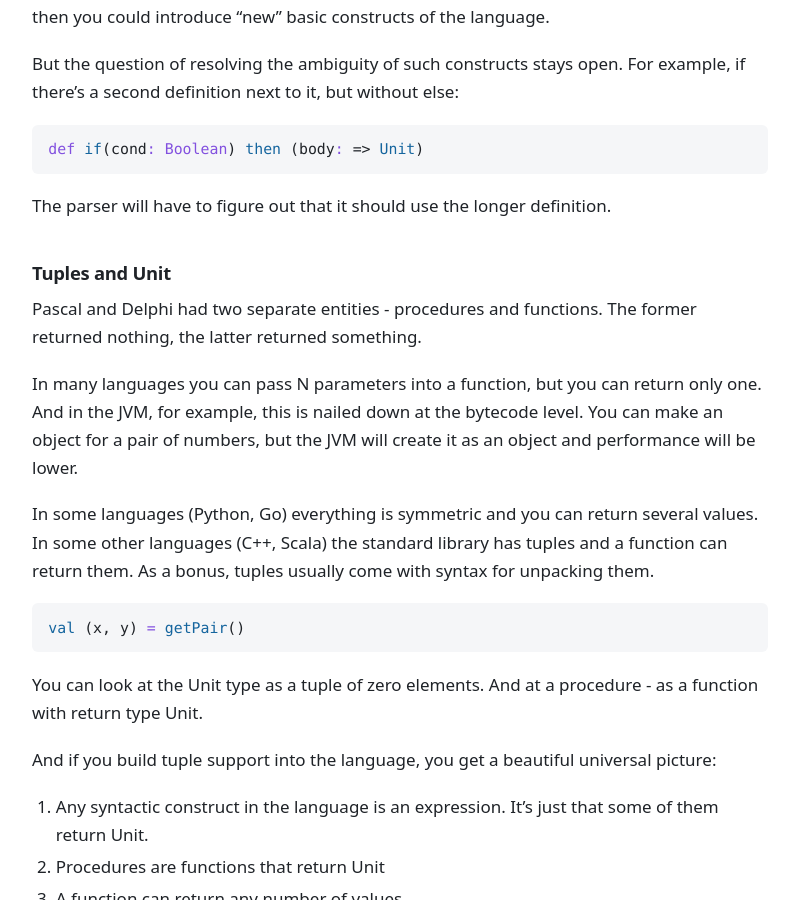
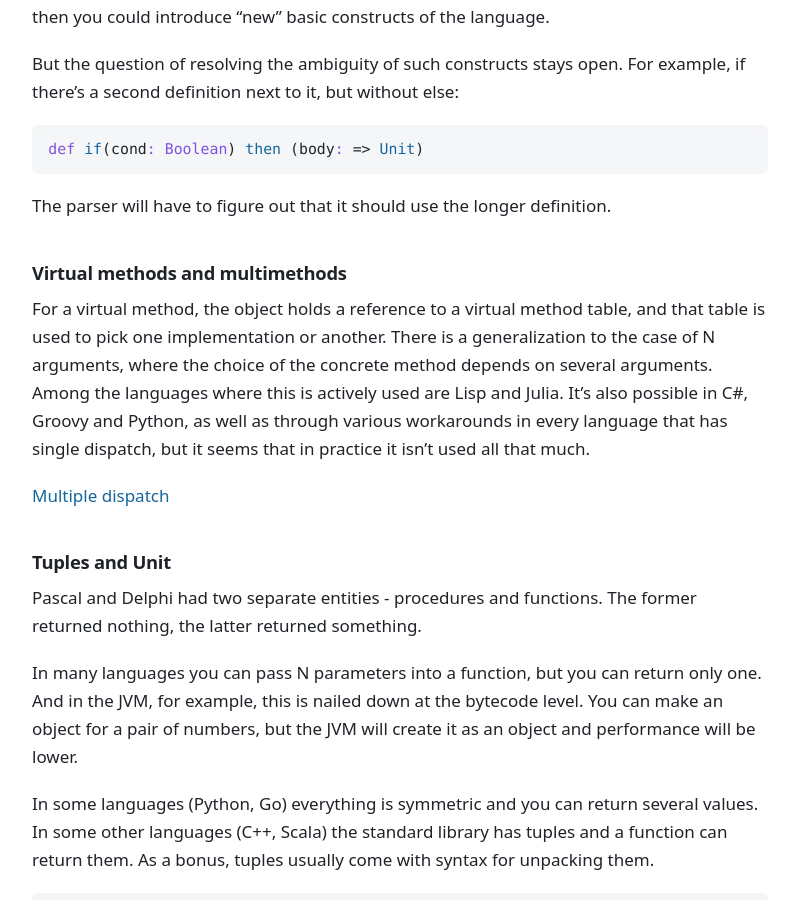
Before and after one commit to Kright/kright.github.io, a Jekyll site: the page built from _posts/2024-03-11-О-дизайне-языков-программирования.en.md, in a window 1280 px wide and 900 px high, scrolled down 3316 px. Shown: the whole window, without its empty margins (240-1036 px from the left). Built offline with Jekyll 4.4.1, drawn with Linux system fonts in a browser that asks for light colours.

Commit message:
update 2026-09-25

````diff
--- a/_posts/2024-03-11-О-дизайне-языков-программирования.en.md
+++ b/_posts/2024-03-11-О-дизайне-языков-программирования.en.md
@@ -132,6 +132,14 @@ def if(cond: Boolean) then (body: => Unit)
 ```
 
 The parser will have to figure out that it should use the longer definition.
+
+### Virtual methods and multimethods
+
+For a virtual method, the object holds a reference to a virtual method table, and that table is used to pick one implementation or another.
+There is a generalization to the case of N arguments, where the choice of the concrete method depends on several arguments. Among the languages where this is actively used are Lisp and Julia. It's also possible in C#, Groovy and Python, as well as through various workarounds in every language that has single dispatch, but it seems that in practice it isn't used all that much.
+
+[Multiple dispatch](https://en.wikipedia.org/wiki/Multiple_dispatch)
+
 
 ### Tuples and Unit
 
````
Also changed, not shown: _posts/2024-03-11-О-дизайне-языков-программирования.md (+8 -0 lines).
